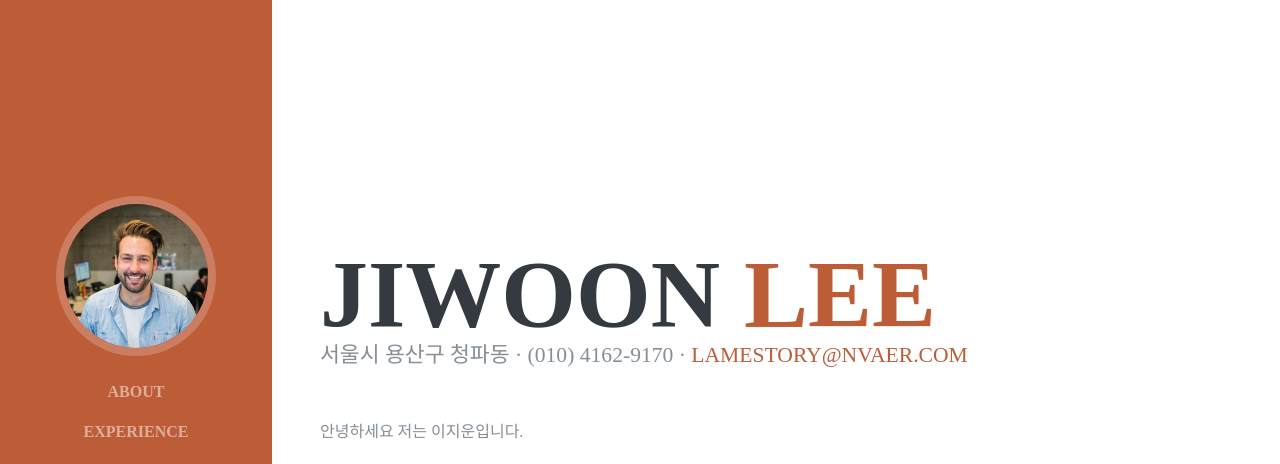
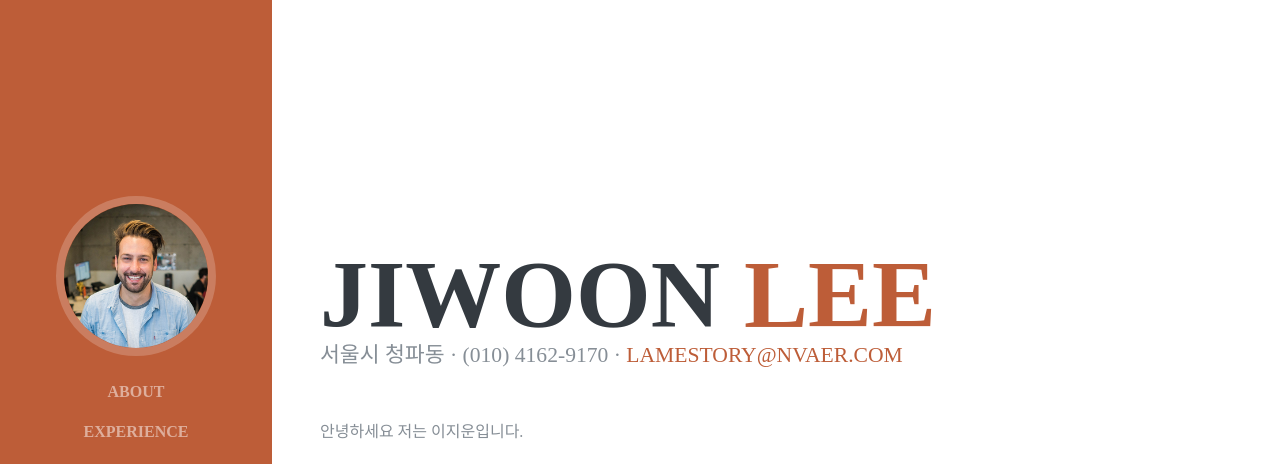
Before and after one commit to lamestory/lamestory.github.io, a website: page index.html in a window 1280 px wide. Shown: the top 464 px of the page. Drawn offline with nearby package versions, Linux system fonts and the light colour scheme; a web font is replaced by a local one.

Commit message:
Update index.html

```diff
--- a/index.html
+++ b/index.html
@@ -68,7 +68,7 @@
           <h1 class="mb-0">JiWoon
             <span class="text-primary">Lee</span>
           </h1>
-          <div class="subheading mb-5">서울시 용산구 청파동 · (010) 4162-9170 ·
+          <div class="subheading mb-5">서울시 청파동 · (010) 4162-9170 ·
             <a href="mailto:name@email.com">lamestory@nvaer.com</a>
           </div>
           <p class="mb-5">안녕하세요 저는 이지운입니다.</p>
```
